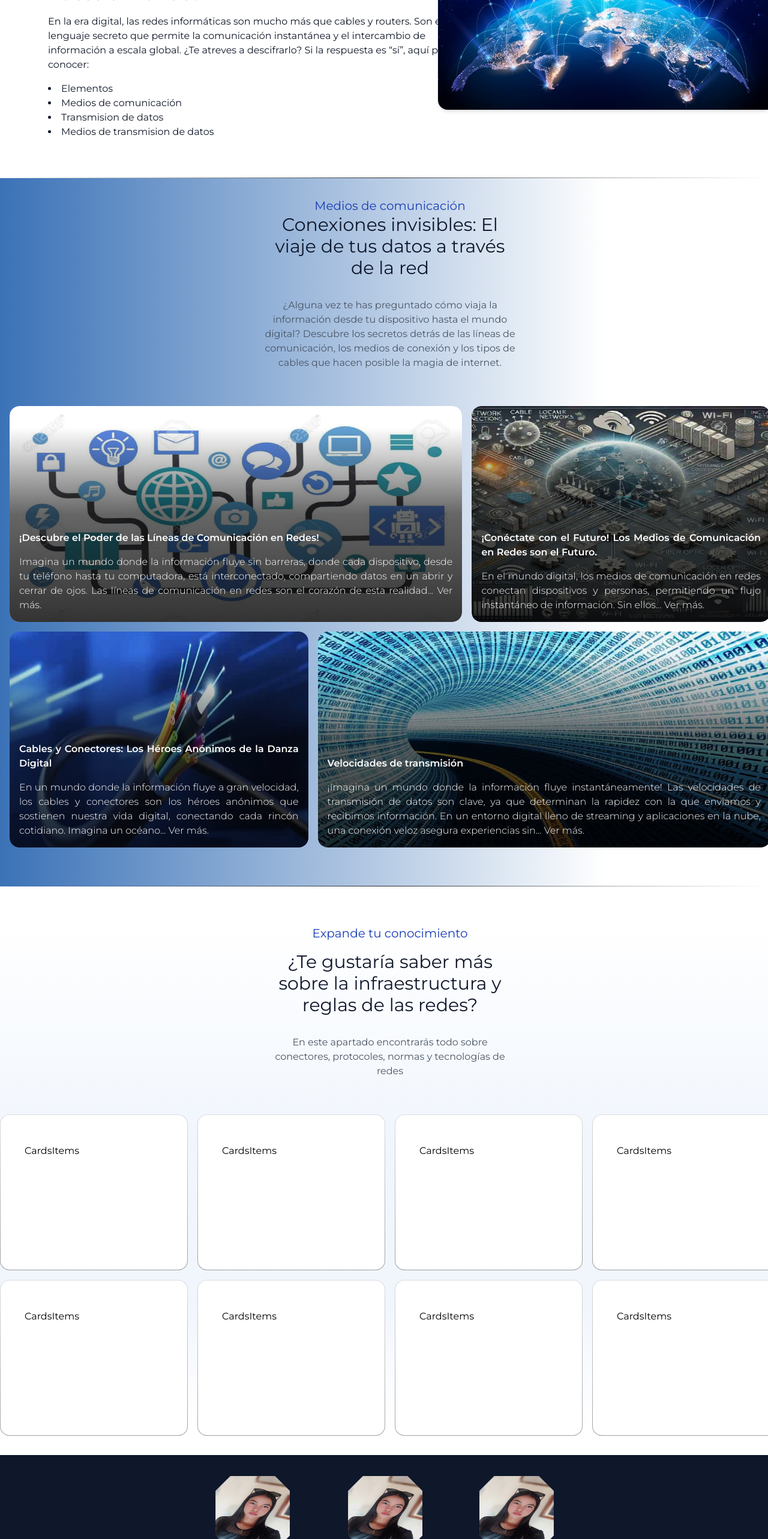
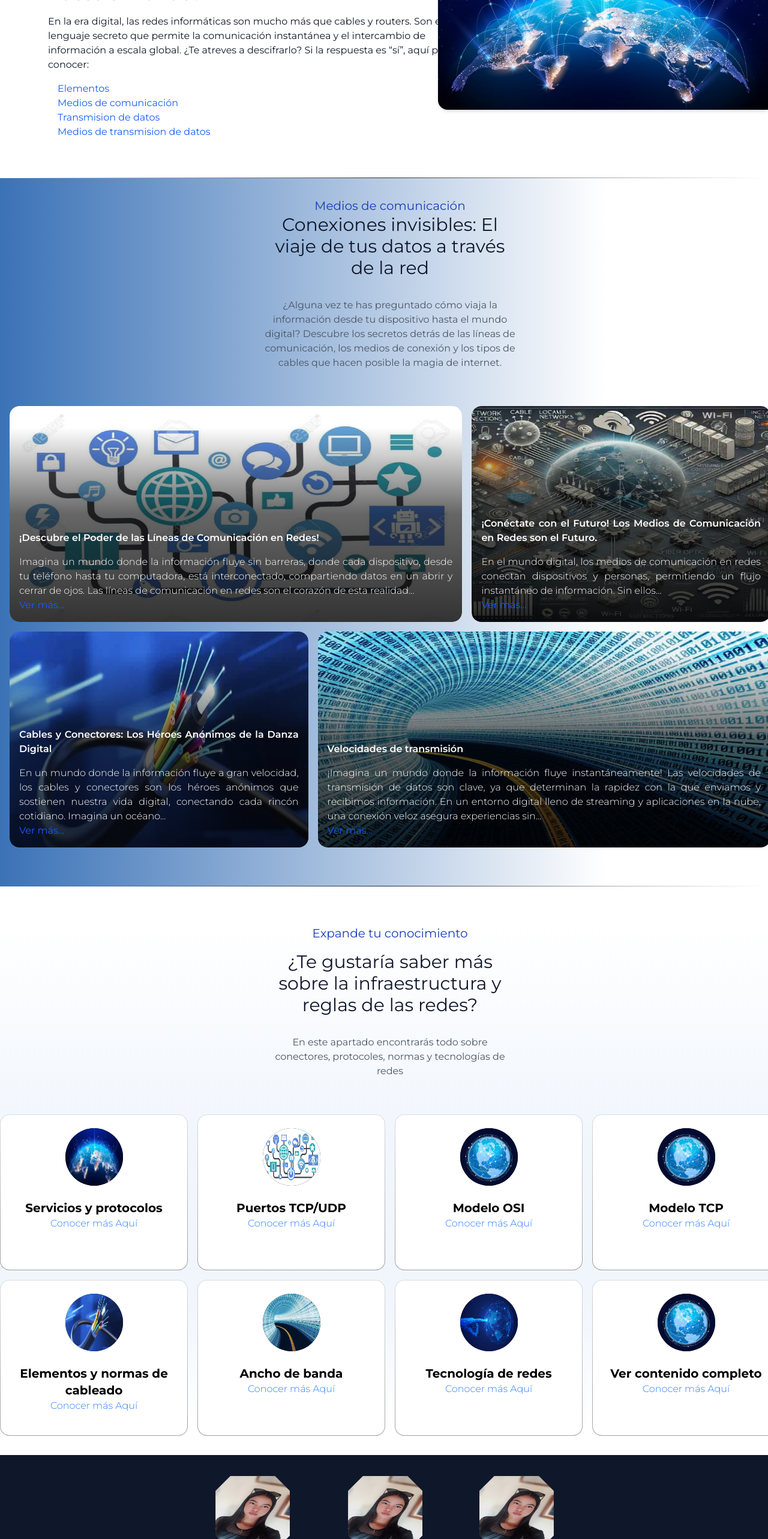
Before and after one commit to 30Bkr/NVPortafolio, a Next.js app: page / in a window 1280 px wide. Shown: the part 220-2786 px from the top of the page at 60% size. Built offline with nearby package versions, Linux system fonts and the light colour scheme; a web font is replaced by a local one.

Commit message:
agregamos contenido

```diff
--- a/src/app/redes/page.jsx
+++ b/src/app/redes/page.jsx
@@ -83,8 +83,8 @@ export default function Page() {
           </ul>
         </div>
 
-        <div id='modos' className='pt-8'>
-          <h3>Modos de transmisión de datos</h3>
+        <div id='medios2' className='pt-8'>
+          <h3>Medios de transmisión de datos</h3>
           <p>Los modos de transmisión de datos son las formas en las que se transfieren datos de un punto a otro. Algunos de los modos de transmisión de datos son:</p>
           <ul className='list-disc list-inside'>
             <li>
@@ -114,8 +114,8 @@ export default function Page() {
             <Link href={'/redes#transmision'}>
               <li>Transmisión de datos</li>
             </Link>
-            <Link href={'/redes#modos'}>
-              <li>Modos de transmisión de datoss</li>
+            <Link href={'/redes#medios2'}>
+              <li>Medios de transmisión de datoss</li>
             </Link>
           </ul>
         </div>
--- a/src/components/bento/Bento.jsx
+++ b/src/components/bento/Bento.jsx
@@ -14,20 +14,25 @@ const Bento = () => {
           <p className='text-gray-600'>¿Alguna vez te has preguntado cómo viaja la información desde tu dispositivo hasta el mundo digital? Descubre los secretos detrás de las líneas de comunicación, los medios de conexión y los tipos de cables que hacen posible la magia de internet.</p>
         </div>
         <div className={`grid grid-flow-row-dense grid-cols-10 grid-rows-2 gap-4`}>
+
           <BentoItem estilo={bigBentoPart} title={'¡Descubre el Poder de las Líneas de Comunicación en Redes!'} image={'/lineas.jpg'}
             content={'Imagina un mundo donde la información fluye sin barreras, donde cada dispositivo, desde tu teléfono hasta tu computadora, está interconectado, compartiendo datos en un abrir y cerrar de ojos. Las líneas de comunicación en redes son el corazón de esta realidad...'}
+            barra={'/comunicaciones#lineas'}
             // Imagina un mundo donde la información fluye sin barreras, donde cada dispositivo, desde tu teléfono hasta tu computadora, está interconectado, compartiendo datos en un abrir y cerrar de ojos. Las líneas de comunicación en redes son el corazón de esta realidad, los canales invisibles que hacen posible la conectividad y el intercambio de ideas en nuestra era digital.
           />
           <BentoItem estilo={smallBentoPart}  title={`¡Conéctate con el Futuro! Los Medios de Comunicación en Redes son el Futuro.`} image={'/medios.jpg'}
+            barra={'/comunicaciones#medios'}
             content={'En el mundo digital, los medios de comunicación en redes conectan dispositivos y personas, permitiendo un flujo instantáneo de información. Sin ellos...'}
             // En el mundo digital, los medios de comunicación en redes conectan dispositivos y personas, permitiendo un flujo instantáneo de información. Sin ellos, el intercambio de datos sería caótico. Recuerda que detrás de cada conexión hay un universo que transforma nuestras vidas. ¡Explora y disfruta!
           />
           <BentoItem estilo={smallBentoPart} title={'Cables y Conectores: Los Héroes Anónimos de la Danza Digital'} image={'/cableado.jpg'}
             content={'En un mundo donde la información fluye a gran velocidad, los cables y conectores son los héroes anónimos que sostienen nuestra vida digital, conectando cada rincón cotidiano. Imagina un océano...'}
+            barra={'/comunicaciones#cables'}
             // En un mundo donde la información fluye a gran velocidad, los cables y conectores son los héroes anónimos que sostienen nuestra vida digital, conectando cada rincón cotidiano. Imagina un océano de datos, donde los cables son esenciales para la comunicación y los conectores, siendo la llave maestra que permite que hace posible la magia de la red en nuestra realidad diaria.
           />
           <BentoItem estilo={bigBentoPart} title={'Velocidades de transmisión'} image={'/velocidades.jpg'}
             content={'¡Imagina un mundo donde la información fluye instantáneamente! Las velocidades de transmisión de datos son clave, ya que determinan la rapidez con la que enviamos y recibimos información. En un entorno digital lleno de streaming y aplicaciones en la nube, una conexión veloz asegura experiencias sin...'}
+            barra={'/comunicaciones#especificaciones'}
             //¡Imagina un mundo donde la información fluye instantáneamente! Las velocidades de transmisión de datos son clave, ya que determinan la rapidez con la que enviamos y recibimos información. En un entorno digital lleno de streaming y aplicaciones en la nube, una conexión veloz asegura experiencias sin interrupciones y permite a las empresas innovar y ser competitivas. En este mundo, ¡la velocidad lo es todo!
           />
         </div>
--- a/src/components/bento/BentoItem.jsx
+++ b/src/components/bento/BentoItem.jsx
@@ -1,11 +1,16 @@
 import React from 'react'
 import Image from 'next/image'
+import Link from 'next/link'
 export const BentoItem = ({ estilo, title, image, content, barra }) => {
   return (
     <div className={`${estilo} relative overflow-hidden`}>
       <div className='absolute z-20 bottom-4 px-4 text-white'>
         <h2 className='font-semibold mb-4'>{title}</h2>
-        <p className='font-light'>{content} <a href="/medios/#lineas">Ver más.</a></p>
+        <p className='font-light'>{content}</p>
+
+        <Link href={barra}>
+        <p className='text-blue-600 hover:underline underline-offset-1'>Ver más...</p>
+        </Link>
       </div>
       <div className={`${estilo} relative transition delay-150 duration-1000 ease-in-out hover:scale-110 `}>
 
--- a/src/components/cards/Cards.jsx
+++ b/src/components/cards/Cards.jsx
@@ -1,6 +1,7 @@
 import React from 'react'
 import { CardsItems } from './CardsItems'
 import styles from '../../app/page.module.css'
+import Link from 'next/link'
 
 
 export const Cards = () => {
@@ -13,14 +14,30 @@ export const Cards = () => {
           <p className='text-gray-600'>En este apartado encontrarás todo sobre conectores, protocoles, normas y tecnologías de redes</p>
         </div>
         <div className='grid grid-cols-4 gap-4'>
-          <CardsItems />
-          <CardsItems />
-          <CardsItems />
-          <CardsItems />
-          <CardsItems />
-          <CardsItems />
-          <CardsItems />
-          <CardsItems />
+        <Link href={'/infraestructura/#Servicios'}>
+          <CardsItems title={'Servicios y protocolos'} image={'/internet.jpg'}/>
+        </Link>
+        <Link href={'/infraestructura/#puertos'}>
+          <CardsItems title={'Puertos TCP/UDP'} image={'/lineas.jpg'}/>
+        </Link>
+        <Link href={'/infraestructura/#OSI'}>
+          <CardsItems title={'Modelo OSI'} image={'/redes.jpg'} />
+        </Link>
+        <Link href={'/infraestructura/#TCP'}>
+          <CardsItems title={'Modelo TCP'} image={'/redes.jpg'}/>
+        </Link>
+        <Link href={'/infraestructura/#cableado'}>
+          <CardsItems title={'Elementos y normas de cableado'} image={'/cableado.jpg'}/>
+        </Link>
+        <Link href={'/infraestructura/#banda'}>
+          <CardsItems title={'Ancho de banda'} image={'/velocidades.jpg'}/>
+        </Link>
+        <Link href={'/infraestructura/#redes'}>
+          <CardsItems title={'Tecnología de redes'} image={'/internet-Mundial.jpg'}/>
+        </Link>
+        <Link href={'/infraestructura/#Servicios'}>
+          <CardsItems title={'Ver contenido completo'} image={'/redes.jpg'}/>
+        </Link>
         </div>
       </div>
 
--- a/src/components/cards/CardsItems.jsx
+++ b/src/components/cards/CardsItems.jsx
@@ -1,10 +1,24 @@
 import React from 'react'
 import styles from './cardsItem.module.css'
+import Image from 'next/image'
 
-export const CardsItems = () => {
+export const CardsItems = ({ title, image }) => {
   return (
     <div className={styles.card}>
-      CardsItems
+      <div className='h-full flex items-center justify-center'>
+        <div className='bg-black w-24 h-24 rounded-full relative'>
+          <Image
+            src={image}
+            fill
+            alt='title'
+            className='rounded-full'
+          />
+        </div>
+      </div>
+      <div className='h-full flex flex-col items-center pt-4'>
+        <h2 className='font-bold text-xl text-black text-center'>{title}</h2>
+      <p className='hover:underline underline-offset-1 font-light text-blue-500'>Conocer más Aquí</p>
+      </div>
     </div>
   )
 }
--- a/src/components/cards/cardsItem.module.css
+++ b/src/components/cards/cardsItem.module.css
@@ -3,8 +3,11 @@
   background: linear-gradient(#fff, #fff) padding-box, linear-gradient(to bottom, rgba(185, 185, 185, 0.44), rgba(94, 94, 94, 0.58)) border-box;
   border: 1px solid transparent;
   border-radius: 1rem;
-  padding: 3rem 1.125rem 2.5rem 2.5rem;
+  /* padding: 3rem 1.125rem 2.5rem 2.5rem; */
+  padding: 16px;
   transition: box-shadow 300ms ease-in-out, transform 300ms ease-in-out;
+  display: flex;
+  flex-direction: column;
 }
 .card:hover{
   box-shadow: 0px 26px 34px rgba(0, 0, 0, 0.54);
--- a/src/components/redes/Redes.jsx
+++ b/src/components/redes/Redes.jsx
@@ -3,6 +3,7 @@ import { Card } from '../card/Card'
 import { Portal } from '../portal/Portal'
 import styles from '../../app/page.module.css'
 import Image from 'next/image'
+import Link from 'next/link'
 
 const Redes = () => {
   return (
@@ -12,11 +13,19 @@ const Redes = () => {
           <h2 className='text-xl text-blue-800'>Redes informáticas</h2>
           <p className='text-3xl text-slate-900 font-semibold mb-4'>¿Son las Redes el tejido invisible que conecta nuestro mundo?</p>
           <p className='text-gray-900 '>En la era digital, las redes informáticas son mucho más que cables y routers. Son el lenguaje secreto que permite la comunicación instantánea y el intercambio de información a escala global. ¿Te atreves a descifrarlo? Si la respuesta es “sí”, aquí podrás conocer:</p>
-          <ul className='text-gray-900 mt-4  list-disc list-inside list-(var())'>
-            <li>Elementos</li>
-            <li>Medios de comunicación</li>
-            <li>Transmision de datos</li>
-            <li>Medios de transmision de datos</li>
+          <ul className='text-gray-900 mt-4 list-inside list-(var())'>
+            <Link href={'/redes#elementos'}>
+              <li className='text-blue-600 hover:underline underline-offset-1 pl-4'>Elementos</li>
+            </Link>
+            <Link href={'/redes#medios'}>
+             <li className='text-blue-600 hover:underline underline-offset-1 pl-4'>Medios de comunicación</li>
+            </Link>
+            <Link href={'/redes#transmision'}>
+              <li className='text-blue-600 hover:underline underline-offset-1 pl-4'>Transmision de datos</li>
+            </Link>
+            <Link href={'/redes#medios2'}>
+              <li className='text-blue-600 hover:underline underline-offset-1 pl-4'>Medios de transmision de datos</li>
+            </Link>
           </ul>
         </div>
         <div className='absolute right-0'>
```
